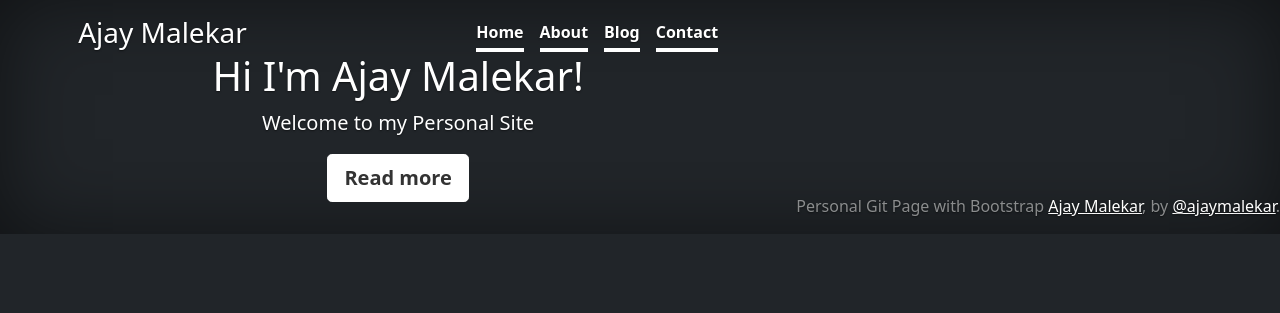
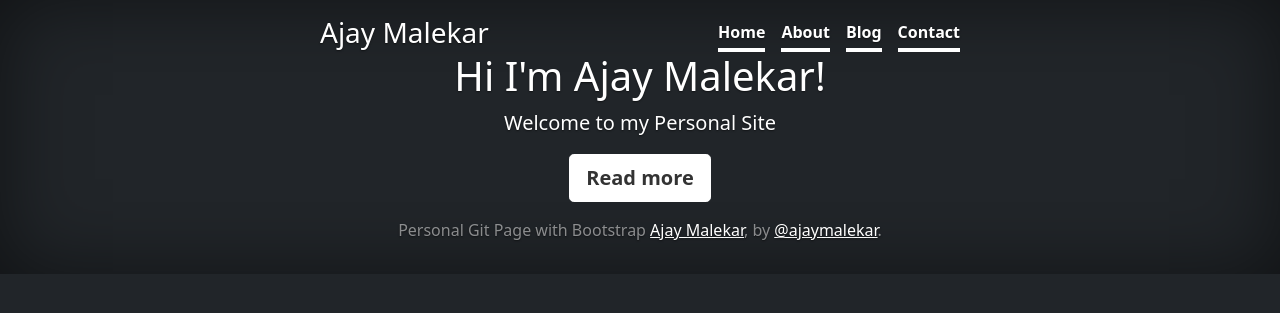
Before and after one commit to ajaymalekar/ajaymalekar.github.io, a Jekyll site: the page built from index.html, in a window 1280 px wide. Shown: the top 313 px of the page. Built offline with Jekyll 4.4.1, drawn with Linux system fonts in a browser that asks for light colours; nearby versions of some CDN libraries.

Commit message:
Update default.html

```diff
--- a/_layouts/default.html
+++ b/_layouts/default.html
@@ -13,10 +13,11 @@
     {% include navbar.html %}
        {{ content}}
     {% include footer.html %}
+<footer class="mt-auto text-white-50"> <p>Personal Git Page with Bootstrap <a href="https://ajaymalekar.github.io/" class="text-white">Ajay Malekar</a>, by <a href="https://twitter.com/mdo" class="text-white">@ajaymalekar</a>.</p>
+ </footer>
       </div>
 
- <footer class="mt-auto text-white-50"> <p>Personal Git Page with Bootstrap <a href="https://ajaymalekar.github.io/" class="text-white">Ajay Malekar</a>, by <a href="https://twitter.com/mdo" class="text-white">@ajaymalekar</a>.</p>
- </footer>
+
 
   </body>
 </html>
```
